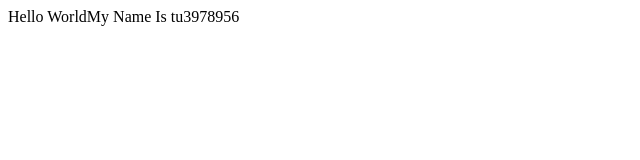
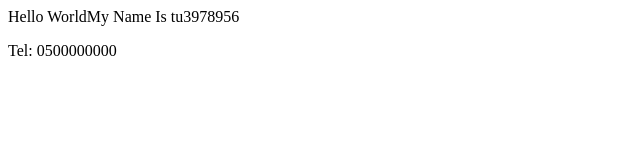
Before and after one commit to tu3978956/Test_Project01, a plain HTML site: page Test_Project01/index.html in a window 1280 px wide. Shown: the whole page, without its empty margins (0-640 px from the left). Drawn offline with Linux system fonts and the light colour scheme.

Commit message:
changes index in content add branch

```diff
--- a/Test_Project01/index.html
+++ b/Test_Project01/index.html
@@ -8,5 +8,6 @@
     </head>
     <body>
         <div class="div">Hello WorldMy Name Is tu3978956</div>
+        <p>Tel: 0500000000</p>
     </body>
 </html>
```
